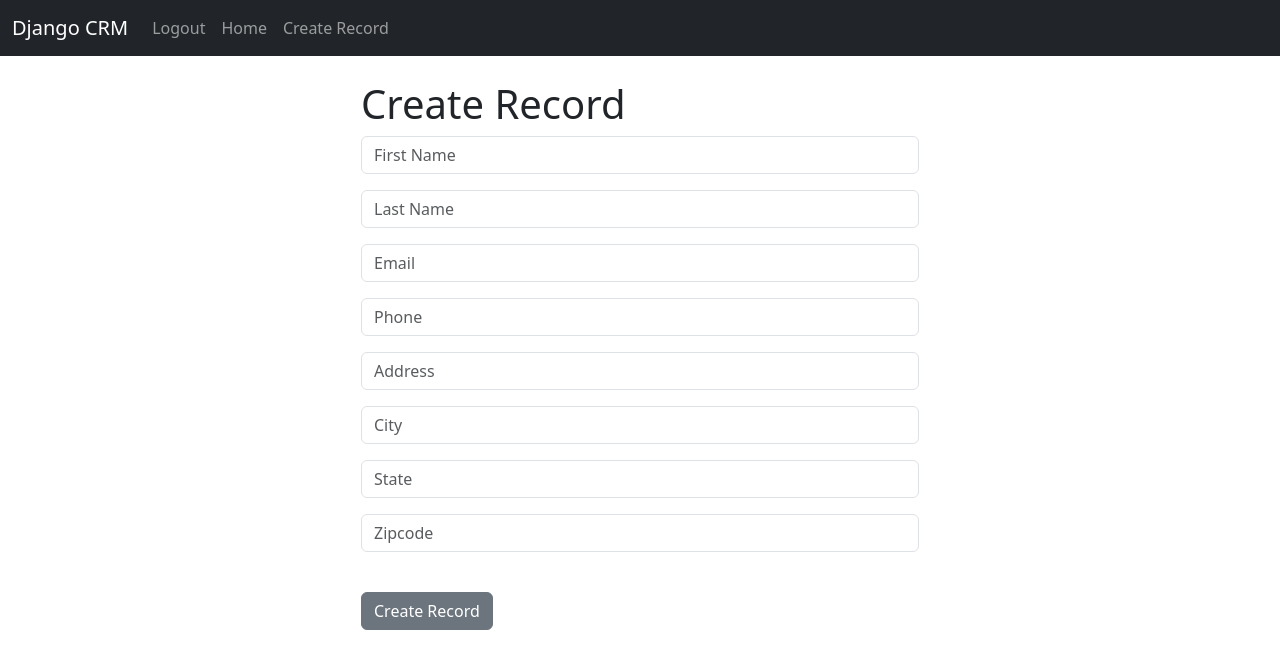
After one commit to rafaelntom/django_crm, a Django app: page /create_record/ in a window 1280 px wide. The commit adds this page. Shown: the top 669 px of the page. Run offline with Django 4.2, Linux system fonts and the light colour scheme; the visitor is signed in with stand-in values (Sample User, id 1).

Commit message:
feat: can create, update and delete records if user is logged in

```diff
--- a/website/forms.py
+++ b/website/forms.py
@@ -1,6 +1,7 @@
 from django.contrib.auth.forms import UserCreationForm
 from django.contrib.auth.models import User
 from django import forms
+from .models import Record
 
 
 class SignUpForm(UserCreationForm):
@@ -65,3 +66,66 @@ class SignUpForm(UserCreationForm):
         self.fields[
             "password2"
         ].help_text = '<span class="form-text text-muted"><small>Enter the same password as before, for verification.</small></span>'
+
+
+class AddRecordForm(forms.ModelForm):
+    first_name = forms.CharField(
+        required=True,
+        widget=forms.widgets.TextInput(
+            attrs={"placeholder": "First Name", "class": "form-control"}
+        ),
+        label="",
+    )
+    last_name = forms.CharField(
+        required=True,
+        widget=forms.widgets.TextInput(
+            attrs={"placeholder": "Last Name", "class": "form-control"}
+        ),
+        label="",
+    )
+    email = forms.CharField(
+        required=True,
+        widget=forms.widgets.TextInput(
+            attrs={"placeholder": "Email", "class": "form-control"}
+        ),
+        label="",
+    )
+    phone = forms.CharField(
+        required=True,
+        widget=forms.widgets.TextInput(
+            attrs={"placeholder": "Phone", "class": "form-control"}
+        ),
+        label="",
+    )
+    address = forms.CharField(
+        required=True,
+        widget=forms.widgets.TextInput(
+            attrs={"placeholder": "Address", "class": "form-control"}
+        ),
+        label="",
+    )
+    city = forms.CharField(
+        required=True,
+        widget=forms.widgets.TextInput(
+            attrs={"placeholder": "City", "class": "form-control"}
+        ),
+        label="",
+    )
+    state = forms.CharField(
+        required=True,
+        widget=forms.widgets.TextInput(
+            attrs={"placeholder": "State", "class": "form-control"}
+        ),
+        label="",
+    )
+    zipcode = forms.CharField(
+        required=True,
+        widget=forms.widgets.TextInput(
+            attrs={"placeholder": "Zipcode", "class": "form-control"}
+        ),
+        label="",
+    )
+
+    class Meta:
+        model = Record
+        exclude = ("user",)
--- a/website/models.py
+++ b/website/models.py
@@ -5,7 +5,7 @@ class Record(models.Model):
     created_at = models.DateTimeField(auto_now_add=True)
     first_name = models.CharField(max_length=50)
     last_name = models.CharField(max_length=50)
-    email = models.CharField(max_length=100)
+    email = models.EmailField(max_length=100)
     phone = models.CharField(max_length=15)
     address = models.CharField(max_length=100)
     city = models.CharField(max_length=50)
--- /dev/null
+++ b/website/templates/create_record.html
@@ -0,0 +1,12 @@
+{% extends 'base.html' %}
+{% block content %}
+<div class="col-md-6 offset-md-3">
+    <h1>Create Record</h1>
+    <form method="POST" action="{% url 'create_record' %}">
+        {% csrf_token %}
+        {{ form.as_p }}
+        <br />
+        <button type="submit" class="btn btn-secondary">Create Record</button>
+    </form>
+</div>
+{% endblock %}
--- a/website/templates/navbar.html
+++ b/website/templates/navbar.html
@@ -10,6 +10,12 @@
                 {% if user.is_authenticated %}
                 <li class="nav-item">
                     <a class="nav-link" href="{% url 'logout' %}">Logout</a>
+                </li>
+                <li class="nav-item">
+                    <a class="nav-link" href="{% url 'home' %}">Home</a>
+                </li>
+                <li class="nav-item">
+                    <a class="nav-link" href="{% url 'create_record' %}">Create Record</a>
                 </li>
 
                 {% else %}
--- a/website/urls.py
+++ b/website/urls.py
@@ -5,4 +5,8 @@ urlpatterns = [
     path("", views.home, name="home"),
     path("logout/", views.logout_user, name="logout"),
     path("register/", views.register_user, name="register"),
+    path("record/<int:pk>/", views.customer_record, name="record"),
+    path("delete_record/<int:pk>/", views.customer_delete, name="delete_record"),
+    path("create_record/", views.create_record, name="create_record"),
+    path("update_record/<int:pk>/", views.update_record, name="update_record"),
 ]
--- a/website/views.py
+++ b/website/views.py
@@ -1,7 +1,7 @@
 from django.shortcuts import render, redirect
 from django.contrib.auth import login, logout, authenticate
 from django.contrib import messages
-from .forms import SignUpForm
+from .forms import SignUpForm, AddRecordForm
 from .models import Record
 
 
@@ -49,3 +49,52 @@ def register_user(request):
         form = SignUpForm()
 
     return render(request, "register.html", {"form": form})
+
+
+def customer_record(request, pk):
+    if request.user.is_authenticated:
+        customer = Record.objects.get(pk=pk)
+        return render(request, "record.html", {"customer": customer})
+    else:
+        messages.error(request, "You must be authenticated to access this page.")
+        return redirect("home")
+
+
+def customer_delete(request, pk):
+    if request.user.is_authenticated:
+        customer = Record.objects.get(pk=pk)
+        customer.delete()
+        messages.success(request, "Record was successfully deleted!")
+        return redirect("home")
+    else:
+        messages.error(request, "You must be authenticated to access this page.")
+        return redirect("home")
+
+
+def create_record(request):
+    if request.user.is_authenticated:
+        form = AddRecordForm(request.POST or None)
+        if request.method == "POST":
+            if form.is_valid():
+                form.save()
+                messages.success(request, "Record was successfully created!")
+                return redirect("home")
+
+        return render(request, "create_record.html", {"form": form})
+    else:
+        messages.error(request, "You must be authenticated to access this page.")
+        return redirect("home")
+
+
+def update_record(request, pk):
+    if request.user.is_authenticated:
+        current_record = Record.objects.get(id=pk)
+        form = AddRecordForm(request.POST or None, instance=current_record)
+        if form.is_valid():
+            form.save()
+            messages.success(request, "Record was successfully updated!")
+            return redirect("home")
+        return render(request, "update_record.html", {"form": form})
+    else:
+        messages.success(request, "You must be authenticated to access this page..")
+        return redirect("home")
```
Also changed, not shown: website/templates/home.html (+5 -4 lines), website/templates/record.html (added, +36 -0 lines), website/templates/update_record.html (added, +21 -0 lines).
